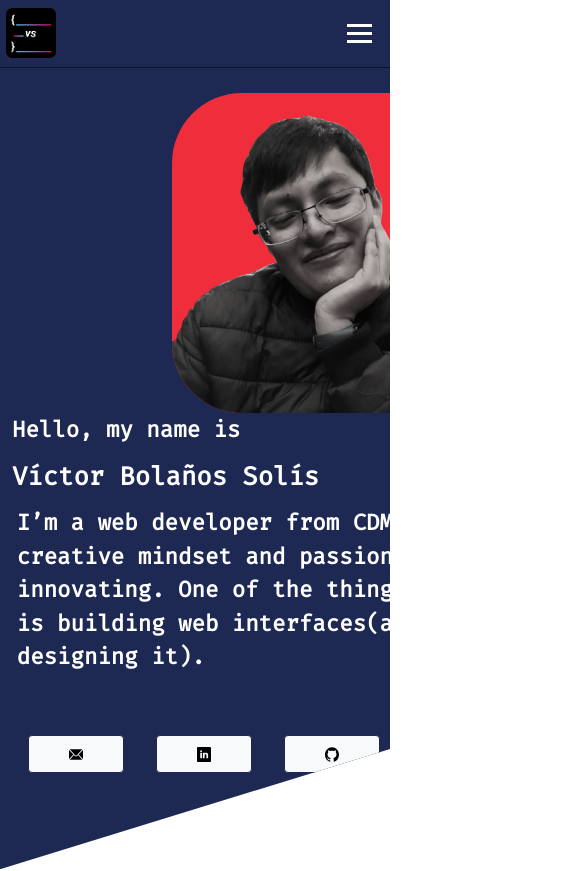
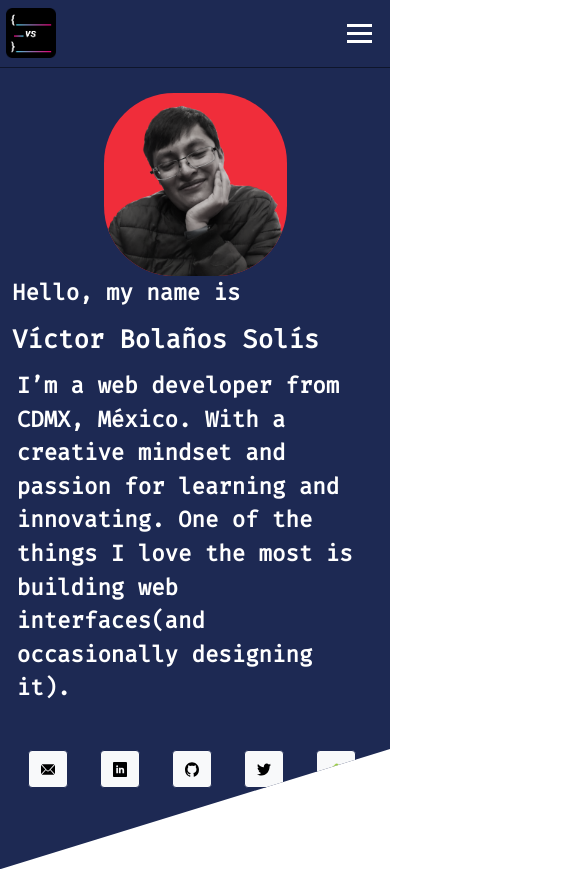
Before and after one commit to Vicktorbs/AngularPortfolio, an Angular app: page / in a window 390 px wide. Shown: the top 871 px of the page, 585 px wide, since content can reach past the window. Built offline with nearby package versions, Linux system fonts and the light colour scheme.

Commit message:
Contact buttos margin remove and new effect image

```diff
--- a/src/app/components/contact-buttons/contact-buttons.component.css
+++ b/src/app/components/contact-buttons/contact-buttons.component.css
@@ -21,4 +21,9 @@
     img {
         height: .9rem;
     }
+    .links-wrapper {
+        display: grid;
+        grid-template-columns: repeat(5, 4.5rem);
+        gap: 1fr
+    }
 }
--- a/src/app/components/contact-buttons/contact-buttons.component.html
+++ b/src/app/components/contact-buttons/contact-buttons.component.html
@@ -1,4 +1,4 @@
-<div class="mt-4 links-wrapper">
+<div class="mt-2 links-wrapper">
     <a *ngFor="let contac of contacts"
         [href]="contac.url"
         class="btn btn-light m-3"
--- a/src/app/components/hero/hero.component.css
+++ b/src/app/components/hero/hero.component.css
@@ -76,6 +76,7 @@
 }
 
 .img-profile-box:hover {
+    background: #cf8c8e;
     transform: scale(1.1);
 }
 
```
